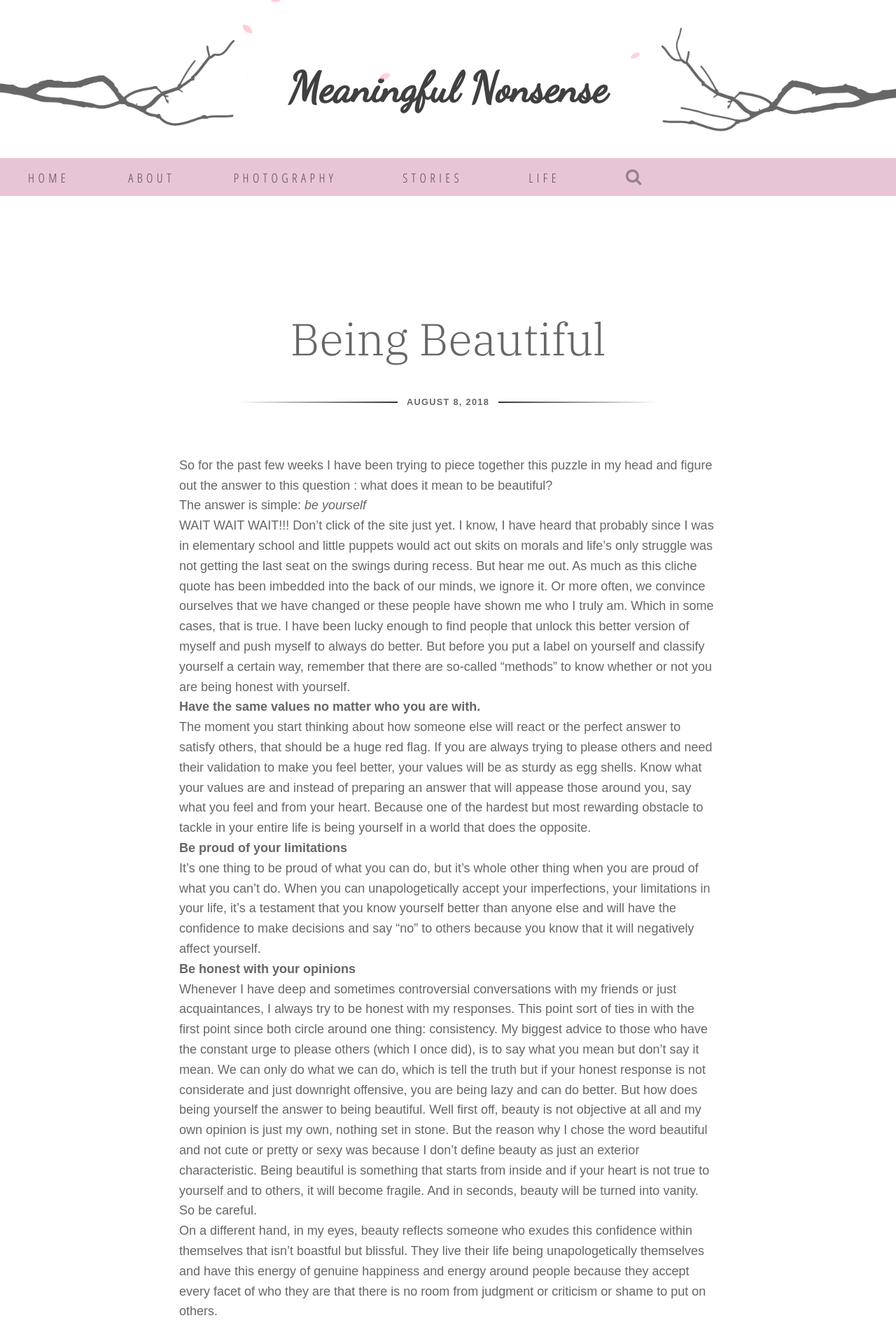
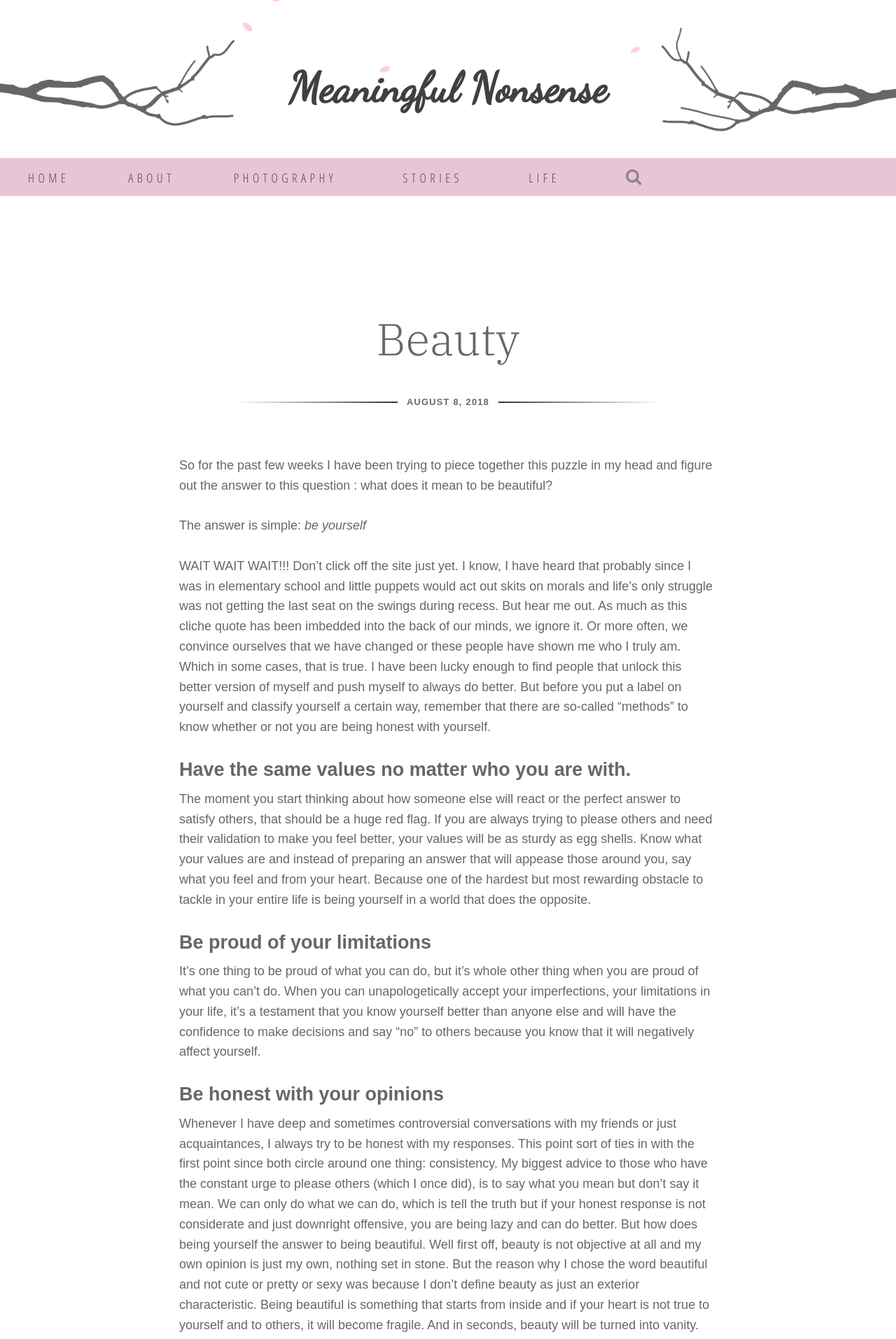
Before and after one commit to JasmineOuO/meaningful-nonsense-jekyll, a Jekyll site: the page built from _posts/2018-08-08-Being-Beautiful.md, in a window 1280 px wide. Shown: the top 1914 px of the page at 70% size. Built offline with Jekyll 4.4.1, drawn with Linux system fonts in a browser that asks for light colours; nearby versions of some CDN libraries.

Commit message:
Polished up jessie's 2 posts and added h1-h6 styling to main.css

```diff
--- a/_layouts/post.html
+++ b/_layouts/post.html
@@ -4,7 +4,7 @@ layout: default
 
 <div class="post">
     <div id="post-header">
-        <h1>{{page.title}}</h1>
+        <div id="post-title">{{page.title}}</div>
         <time class="post__time">{{ page.date | date: "%B %-d, %Y" }}</time>
     </div>
     <article class="post-content">
--- a/_posts/2018-08-08-Being-Beautiful.md
+++ b/_posts/2018-08-08-Being-Beautiful.md
@@ -1,9 +1,9 @@
 ---
 layout: post
-title: Being Beautiful
+title: Beauty
 subtitle: What it means to be beautiful
 date: 2018-08-08
-image: parma.jpg
+image: sakura.jpg
 categories: life
 tags: everydaythoughts
 
@@ -11,20 +11,26 @@ tags: everydaythoughts
 
 So for the past few weeks I have been trying to piece together this puzzle in my head and figure out the answer to this question : what does it mean to be beautiful?
 
+<br/>
+
 The answer is simple: *be yourself*
 
-WAIT WAIT WAIT!!! Don’t click of the site just yet. I know, I have heard that probably since I was in elementary school and little puppets would act out skits on morals and life’s only struggle was not getting the last seat on the swings during recess. But hear me out. As much as this cliche quote has been imbedded into the back of our minds, we ignore it. Or more often, we convince ourselves that we have changed or these people have shown me who I truly am. Which in some cases, that is true. I have been lucky enough to find people that unlock this better version of myself and push myself to always do better. But before you put a label on yourself and classify yourself a certain way, remember that there are so-called “methods” to know whether or not you are being honest with yourself.
+<br/>
 
-**Have the same values no matter who you are with.**
+WAIT WAIT WAIT!!! Don’t click off the site just yet. I know, I have heard that probably since I was in elementary school and little puppets would act out skits on morals and life’s only struggle was not getting the last seat on the swings during recess. But hear me out. As much as this cliche quote has been imbedded into the back of our minds, we ignore it. Or more often, we convince ourselves that we have changed or these people have shown me who I truly am. Which in some cases, that is true. I have been lucky enough to find people that unlock this better version of myself and push myself to always do better. But before you put a label on yourself and classify yourself a certain way, remember that there are so-called “methods” to know whether or not you are being honest with yourself.
+
+### Have the same values no matter who you are with.
 
  The moment you start thinking about how someone else will react or the perfect answer to satisfy others, that should be a huge red flag. If you are always trying to please others and need their validation to make you feel better, your values will be as sturdy as egg shells. Know what your values are and instead of preparing an answer that will appease those around you, say what you feel and from your heart. Because one of the hardest but most rewarding obstacle to tackle in your entire life is being yourself in a world that does the opposite.
 
- **Be proud of your limitations**
+### Be proud of your limitations
 
 It’s one thing to be proud of what you can do, but it’s whole other thing when you are proud of what you can’t do. When you can unapologetically accept your imperfections, your limitations in your life, it’s a testament that you know yourself better than anyone else and will have the confidence to make decisions and say “no” to others because you know that it will negatively affect yourself.
 
-**Be honest with your opinions**
+### Be honest with your opinions
 
 Whenever I have deep and sometimes controversial conversations with my friends or just acquaintances, I always try to be honest with my responses. This point sort of ties in with the first point since both circle around one thing: consistency. My biggest advice to those who have the constant urge to please others (which I once did), is to say what you mean but don’t say it mean. We can only do what we can do, which is tell the truth but if your honest response is not considerate and just downright offensive, you are being lazy and can do better. But how does being yourself the answer to being beautiful. Well first off, beauty is not objective at all and my own opinion is just my own, nothing set in stone. But the reason why I chose the word beautiful and not cute or pretty or sexy was because I don’t define beauty as just an exterior characteristic. Being beautiful is something that starts from inside and if your heart is not true to yourself and to others, it will become fragile. And in seconds, beauty will be turned into vanity. So be careful.
 
+<br />
+
 On a different hand, in my eyes, beauty reflects someone who exudes this confidence within themselves that isn’t boastful but blissful. They live their life being unapologetically themselves and have this energy of genuine happiness and energy around people because they accept every facet of who they are that there is no room from judgment or criticism or shame to put on others.
--- a/resources/css/post.css
+++ b/resources/css/post.css
@@ -27,10 +27,52 @@
     -ms-animation: slide-up 0.8s ease-in-out both;
 }
 
-.post h1 {
+#post-title {
     font-family: "IBM Plex Serif", sans-serif;
     font-size: 4em;
     font-weight: 100;
+}
+
+.post h1 {
+    padding-top: 1em;
+    padding-bottom: .3em;
+    font-size: 2.25em;
+    line-height: 1.2;
+    border-bottom: 1px solid #eee;
+}
+
+.post h2 {
+    padding-top: 1em;
+    padding-bottom: .3em;
+    font-size: 1.75em;
+    line-height: 1.225;
+    border-bottom: 1px solid #eee;
+}
+
+.post h3 {
+    padding-top: 1em;
+    padding-bottom: .3em;
+    font-size: 1.5em;
+    line-height: 1.43;
+}
+
+.post h4 {
+    padding-top: 1em;
+    padding-bottom: .3em;
+    font-size: 1.25em;
+}
+
+.post h5 {
+    padding-top: 1em;
+    padding-bottom: .3em;
+    font-size: 1em;
+}
+
+.post h6 {
+    padding-top: 1em;
+    padding-bottom: .3em;
+    font-size: 1em;
+    color: #777;
 }
 
 .post-content {
```
Also changed, not shown: _posts/2018-08-08-Happiness.md (+6 -6 lines).
